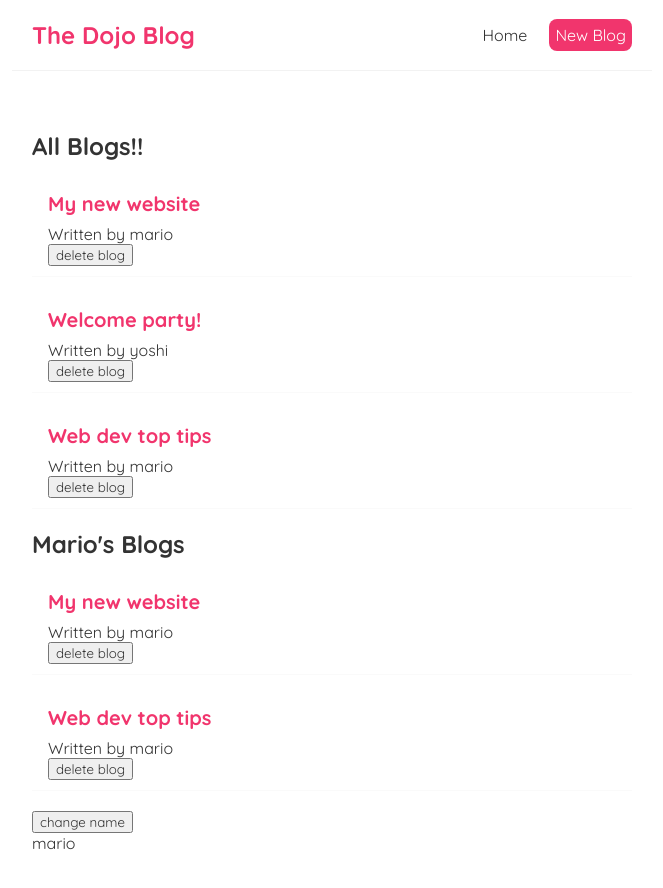
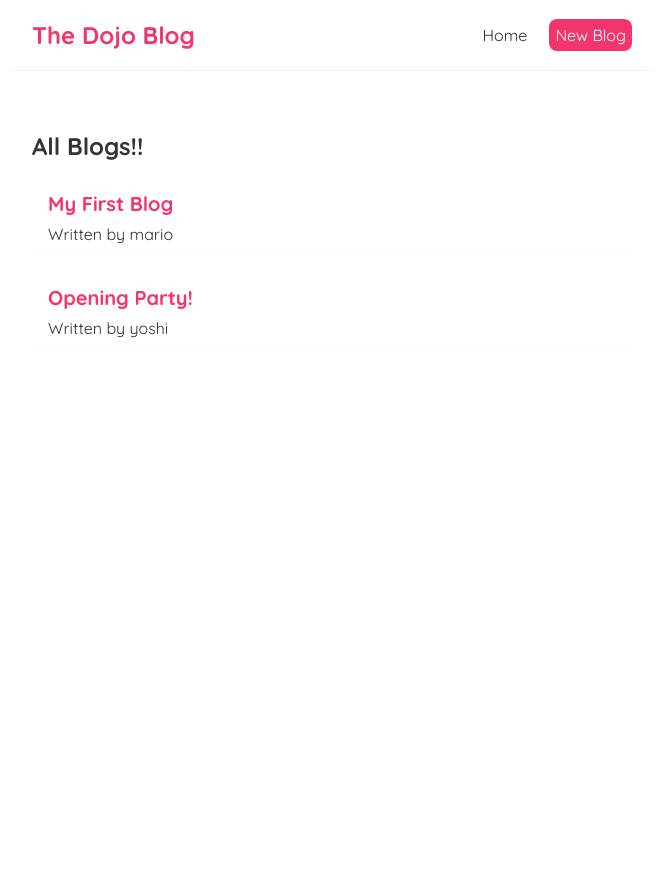
Before and after one commit to shiva2096/dogo-blog, a React (Create React App) app: page / in a window 1280 px wide. Shown: the top 888 px of the page, without its empty margins (308-971 px from the left). After the commit the page ends 800 px from the top, so only its background shows below. Built offline with nearby package versions, Linux system fonts and the light colour scheme; data requests are answered from the project's data file; the HTML template or start-up script is replaced by a standard one.

Commit message:
17- Using useEffect to fetch json data

```diff
--- a/src/BlogList.js
+++ b/src/BlogList.js
@@ -2,7 +2,7 @@
 // using props to fetch data
 // BlogList component can be used to display lists
 // in our templated format
-const BlogList = ({blogs, title, handleDelete}) => {
+const BlogList = ({blogs, title}) => {
 
 
     // blogs.map iterates through each blog in blogs
@@ -15,7 +15,6 @@
                 <div className="blog-preview" key={blog.id} >
                     <h2>{ blog.title }</h2>
                     <p>Written by { blog.author }</p>
-                    <button onClick={() => handleDelete(blog.id)}>delete blog</button>
                 </div>
             ))}
         </div>
--- a/src/Home.js
+++ b/src/Home.js
@@ -2,35 +2,26 @@
 import BlogList from "./BlogList";
 
 const Home = () => {
-    const [blogs, setBlogs] = useState([
-        { title: 'My new website', body: 'lorem ipsum...', author: 'mario', id: 1 },
-        { title: 'Welcome party!', body: 'lorem ipsum...', author: 'yoshi', id: 2 },
-        { title: 'Web dev top tips', body: 'lorem ipsum...', author: 'mario', id: 3 }
-    ])
-
-    // Another state variable
-    const [name, setName] = useState("mario");
-
-    // Function that filters based on id
-    const handleDelete = (id) => {
-        const newBlogs = blogs.filter(blog => blog.id !== id);
-        setBlogs(newBlogs);  // value inside blogs is now updated by newBlogs
-    }
+    const [blogs, setBlogs] = useState(null);
 
     // Use Effect hook runs every time the page is rendered
     // Use effect will only run when the dependency (name) changes
     // That is it will run when the page loads and then only when name chages
     useEffect(() => {
-        console.log("use Effect hook ran");
-        console.log(name);
-    }, [name]);
+        fetch('http://localhost:8000/blogs')
+        .then(res => {
+            return res.json()
+        })
+        .then(data => {
+            setBlogs(data)
+        });
 
+    }, []);
+
+    //blogs added with <BlogList because it will only render after blogs have some data.
     return (
         <div className="home">
-            <BlogList blogs={blogs} title="All Blogs!!" handleDelete={handleDelete}/>
-            <BlogList blogs={blogs.filter((blog) => blog.author==='mario')} title="Mario's Blogs" handleDelete={handleDelete}/>
-            <button onClick={() => setName("Shivansh")}>change name</button>
-            <p>{name}</p>
+            {blogs && <BlogList blogs={blogs} title="All Blogs!!" /> }
         </div>
       );
 }
```
